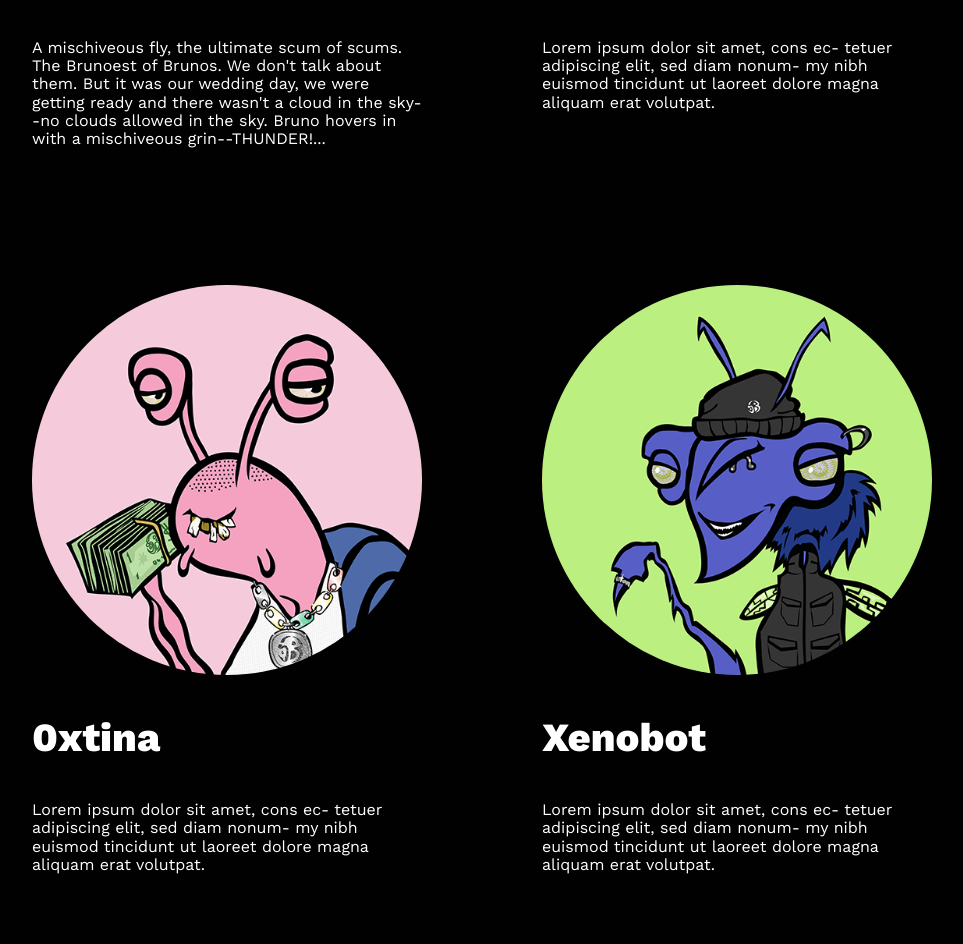
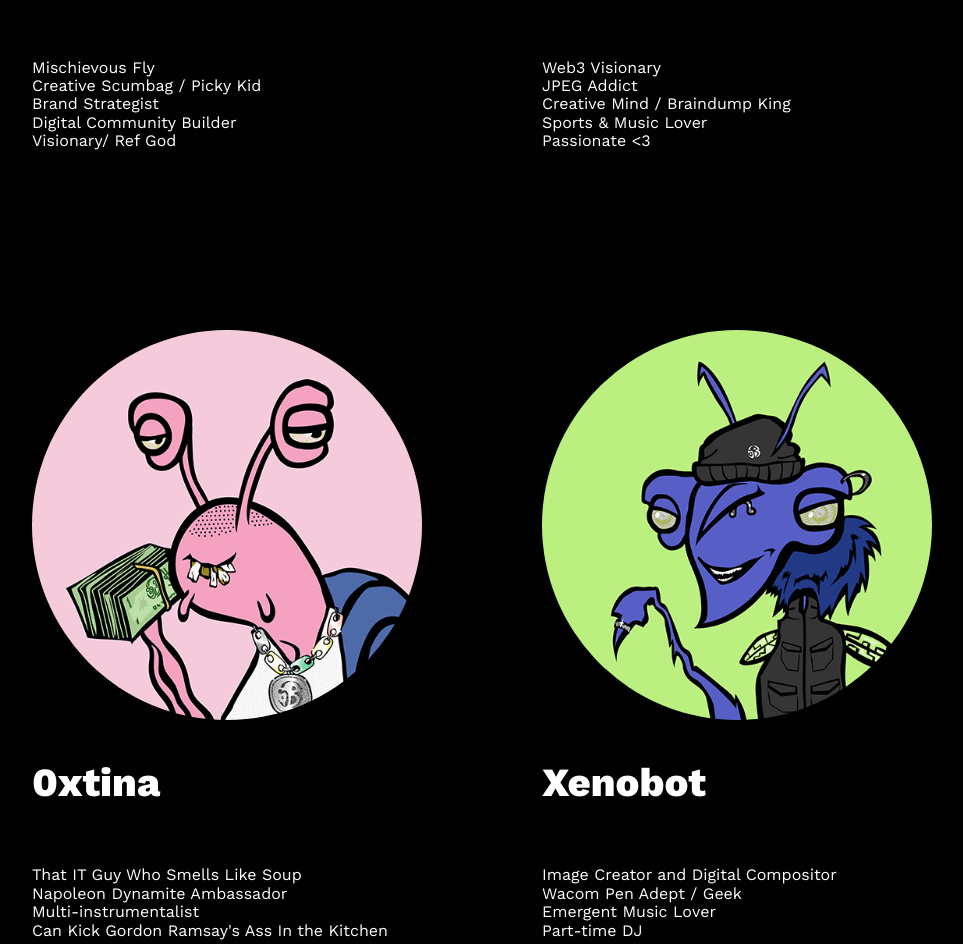
Before and after one commit to neonita/scumbugs, a Vue app: page / in a window 1280 px wide. Shown: the part 8488-9432 px from the top of the page, without its empty margins (158-1121 px from the left). Built offline with nearby package versions, Linux system fonts and the light colour scheme; what web3, web3modal would draw is missing.

Commit message:
update team description

```diff
--- a/src/components/Team.vue
+++ b/src/components/Team.vue
@@ -7,7 +7,14 @@
           <ResponsiveImage :sources="member.image" :alt="member.name" />
         </div>
         <h3 class="title">{{ member.name }}</h3>
-        <p class="description">{{ member.description }}</p>
+        <ul class="description">
+          <li>{{ member.description[0] }}</li>
+          <li>{{ member.description[1] }}</li>
+          <li>{{ member.description[2] }}</li>
+          <li>{{ member.description[3] }}</li>
+          <li>{{ member.description[4] }}</li>
+          <li>{{ member.description[5] }}</li>
+        </ul>
       </li>
     </ul>
   </section>
@@ -21,8 +28,13 @@ export default {
       team: [
         {
           name: "Bruno",
-          description:
-            "A mischiveous fly, the ultimate scum of scums. The Brunoest of Brunos. We don't talk about them. But it was our wedding day, we were getting ready and there wasn't a cloud in the sky--no clouds allowed in the sky. Bruno hovers in with a mischiveous grin--THUNDER!...",
+          description: [
+            "Mischievous Fly",
+            "Creative Scumbag / Picky Kid",
+            "Brand Strategist",
+            "Digital Community Builder",
+            "Visionary/ Ref God",
+          ],
           image: [
             require("@/assets/images/team/bruno_desktop.png"),
             require("@/assets/images/team/bruno_desktop.png"),
@@ -31,8 +43,13 @@ export default {
         },
         {
           name: "Wholesum_scum",
-          description:
-            "Lorem ipsum dolor sit amet, cons ec- tetuer adipiscing elit, sed diam nonum- my nibh euismod tincidunt ut laoreet dolore magna aliquam erat volutpat.",
+          description: [
+            "Web3 Visionary",
+            "JPEG Addict",
+            "Creative Mind / Braindump King",
+            "Sports & Music Lover",
+            "Passionate <3",
+          ],
           image: [
             require("@/assets/images/team/wholesum_desktop.png"),
             require("@/assets/images/team/wholesum_desktop.png"),
@@ -41,8 +58,12 @@ export default {
         },
         {
           name: "0xtina",
-          description:
-            "Lorem ipsum dolor sit amet, cons ec- tetuer adipiscing elit, sed diam nonum- my nibh euismod tincidunt ut laoreet dolore magna aliquam erat volutpat.",
+          description: [
+            "That IT Guy Who Smells Like Soup",
+            "Napoleon Dynamite Ambassador",
+            "Multi-instrumentalist",
+            "Can Kick Gordon Ramsay's Ass In the Kitchen",
+          ],
           image: [
             require("@/assets/images/team/0xtina_desktop.png"),
             require("@/assets/images/team/0xtina_desktop.png"),
@@ -51,8 +72,12 @@ export default {
         },
         {
           name: "Xenobot",
-          description:
-            "Lorem ipsum dolor sit amet, cons ec- tetuer adipiscing elit, sed diam nonum- my nibh euismod tincidunt ut laoreet dolore magna aliquam erat volutpat.",
+          description: [
+            "Image Creator and Digital Compositor",
+            "Wacom Pen Adept / Geek",
+            "Emergent Music Lover",
+            "Part-time DJ",
+          ],
           image: [
             require("@/assets/images/team/xenobot_desktop.png"),
             require("@/assets/images/team/xenobot_desktop.png"),
@@ -107,4 +132,14 @@ export default {
     position: relative;
   }
 }
+
+ul.description {
+  display: block;
+  padding: 0;
+}
+
+.description li {
+  margin-left: 0;
+  padding-left: 0;
+}
 </style>
```
